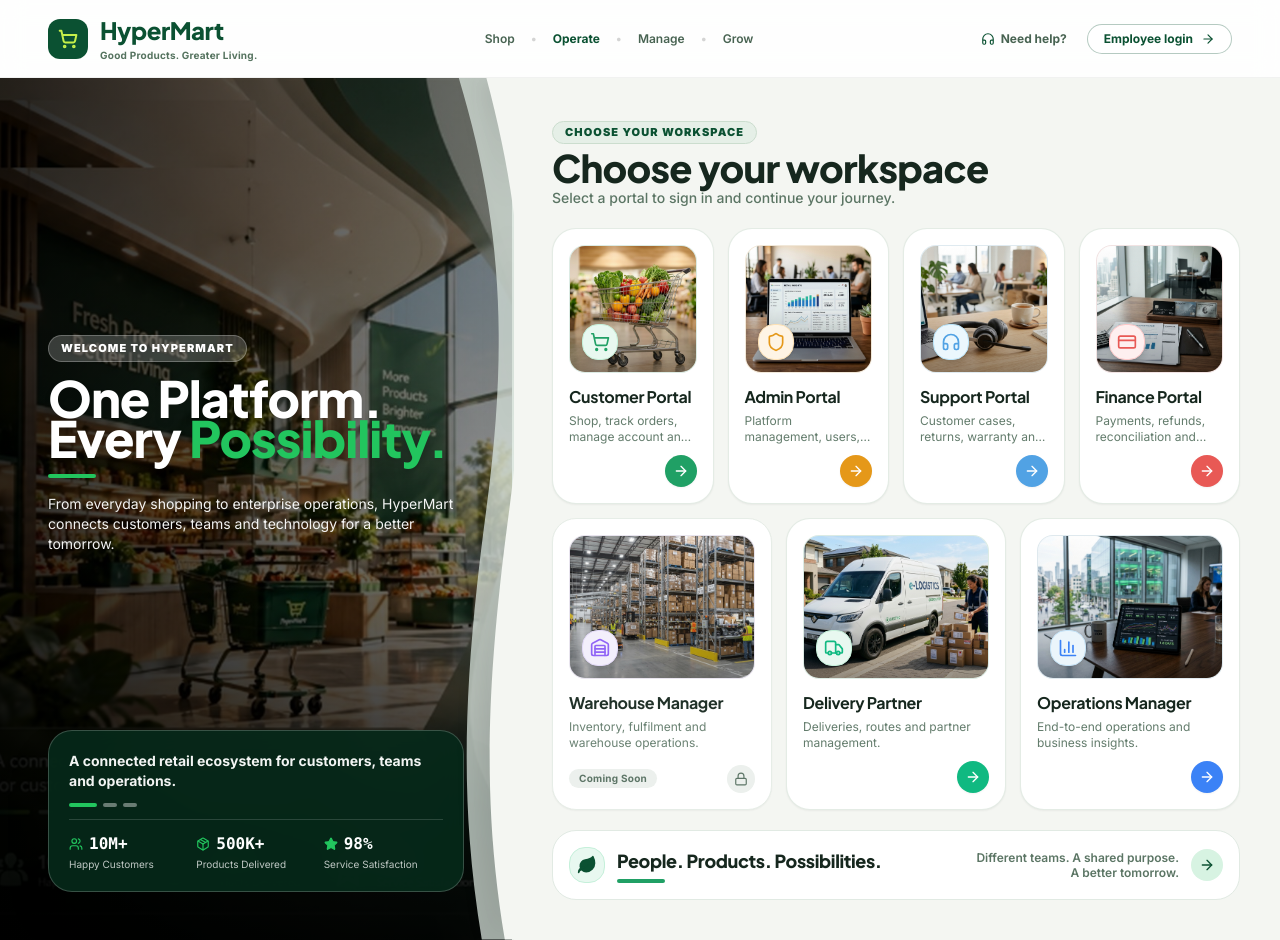
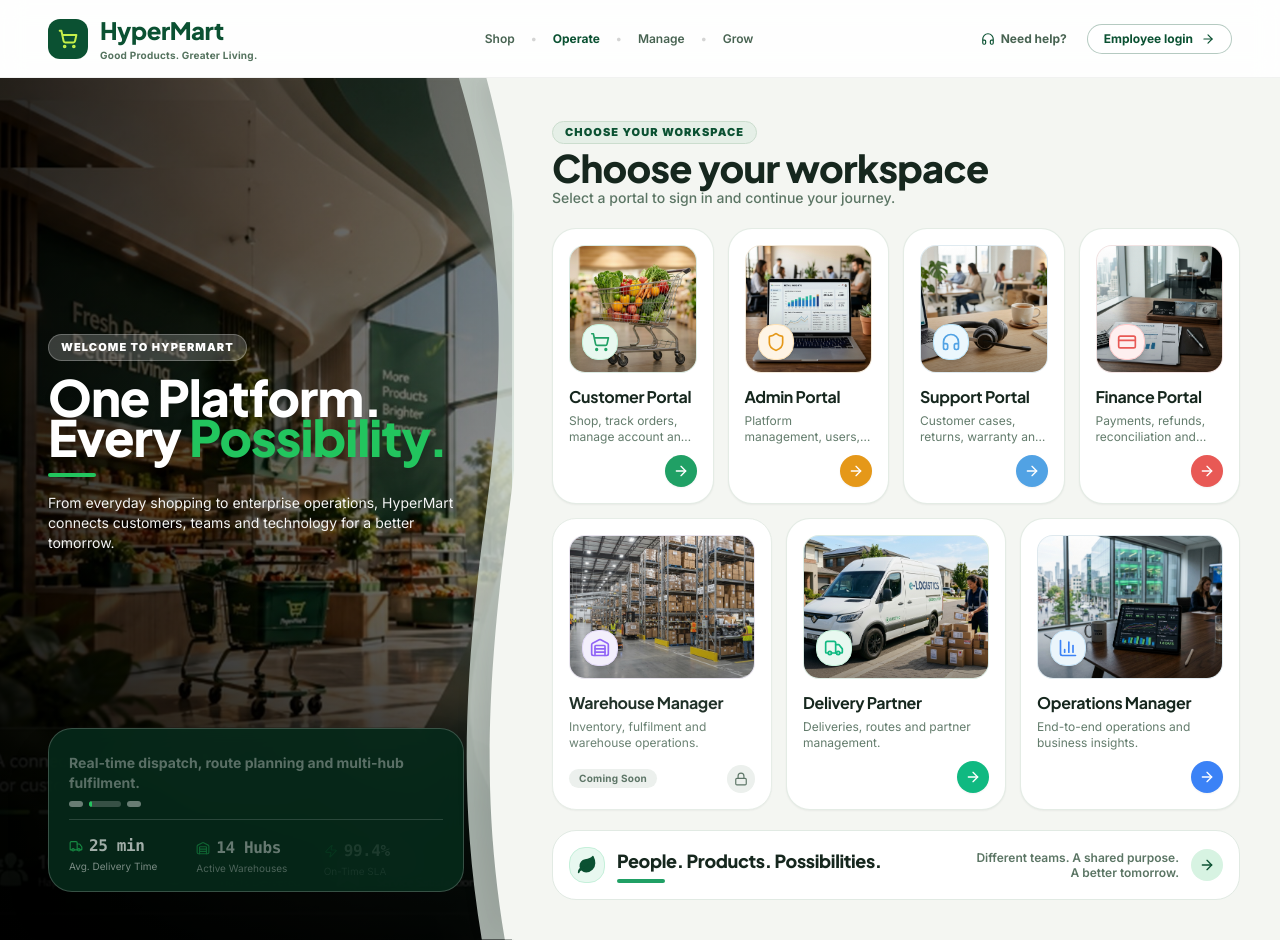
Before and after one commit to KSukant/Hyper_Mart, a Next.js app: page / in a window 1280 px wide. Built offline with nearby package versions, Linux system fonts and the light colour scheme.

Commit message:
feat(landing): implement interactive animated ecosystem statistics carousel with auto-play progress dashes and framer-motion transitions

```diff
--- a/src/app/page.tsx
+++ b/src/app/page.tsx
@@ -5,13 +5,11 @@ import {
   ShoppingCart,
   Headphones,
   ArrowRight,
-  Users,
-  Package,
-  Star,
   Leaf,
 } from "lucide-react";
 import { PORTAL_REGISTRY } from "@/config/portals";
 import { PortalCard } from "@/components/landing/PortalCard";
+import { EcosystemStatsCarousel } from "@/components/landing/EcosystemStatsCarousel";
 
 export default function UnifiedLandingPage() {
   // Split portals by row from configuration registry
@@ -107,58 +105,8 @@ export default function UnifiedLandingPage() {
             </p>
           </div>
 
-          {/* Glass Statistics Panel at Bottom */}
-          <div className="relative z-10 w-full max-w-md rounded-2xl sm:rounded-3xl bg-[#062A1A]/90 backdrop-blur-md border border-white/20 p-4 sm:p-5 text-white shadow-2xl space-y-3 mt-8 lg:mt-0">
-            <p className="text-xs sm:text-sm font-bold text-white/95 leading-snug">
-              A connected retail ecosystem for customers, teams and operations.
-            </p>
-
-            {/* Slider Dash Indicators */}
-            <div className="flex items-center gap-1.5">
-              <span className="w-7 h-1 rounded-full bg-[#22C55E]" />
-              <span className="w-3.5 h-1 rounded-full bg-white/40" />
-              <span className="w-3.5 h-1 rounded-full bg-white/40" />
-            </div>
-
-            {/* Stats Row */}
-            <div className="grid grid-cols-3 gap-2 pt-3 border-t border-white/15 text-left">
-              <div className="space-y-0.5">
-                <div className="flex items-center gap-1.5 text-xs text-[#A7D1BA]">
-                  <Users className="w-3.5 h-3.5 text-[#22C55E]" />
-                  <span className="font-mono font-black text-sm sm:text-base text-white">
-                    10M+
-                  </span>
-                </div>
-                <span className="text-[10px] text-white/75 block leading-tight">
-                  Happy Customers
-                </span>
-              </div>
-
-              <div className="space-y-0.5">
-                <div className="flex items-center gap-1.5 text-xs text-[#A7D1BA]">
-                  <Package className="w-3.5 h-3.5 text-[#22C55E]" />
-                  <span className="font-mono font-black text-sm sm:text-base text-white">
-                    500K+
-                  </span>
-                </div>
-                <span className="text-[10px] text-white/75 block leading-tight">
-                  Products Delivered
-                </span>
-              </div>
-
-              <div className="space-y-0.5">
-                <div className="flex items-center gap-1.5 text-xs text-[#A7D1BA]">
-                  <Star className="w-3.5 h-3.5 text-[#22C55E] fill-[#22C55E]" />
-                  <span className="font-mono font-black text-sm sm:text-base text-white">
-                    98%
-                  </span>
-                </div>
-                <span className="text-[10px] text-white/75 block leading-tight">
-                  Service Satisfaction
-                </span>
-              </div>
-            </div>
-          </div>
+          {/* Interactive Animated Glass Statistics Carousel at Bottom */}
+          <EcosystemStatsCarousel />
         </section>
 
         {/* ── RIGHT: Unified Workspace Selection Gateway (~60% on Desktop) ── */}
--- /dev/null
+++ b/src/components/landing/EcosystemStatsCarousel.tsx
@@ -0,0 +1,222 @@
+"use client";
+
+import { useState, useEffect, useRef } from "react";
+import { motion, AnimatePresence } from "framer-motion";
+import {
+  Users,
+  Package,
+  Star,
+  Truck,
+  Warehouse,
+  Zap,
+  ShieldCheck,
+  TrendingUp,
+  Clock,
+  LucideIcon,
+} from "lucide-react";
+
+interface StatItem {
+  icon: LucideIcon;
+  value: string;
+  label: string;
+  fillIcon?: boolean;
+}
+
+interface SlideData {
+  id: number;
+  message: string;
+  stats: [StatItem, StatItem, StatItem];
+}
+
+const SLIDES: SlideData[] = [
+  {
+    id: 0,
+    message: "A connected retail ecosystem for customers, teams and operations.",
+    stats: [
+      {
+        icon: Users,
+        value: "10M+",
+        label: "Happy Customers",
+      },
+      {
+        icon: Package,
+        value: "500K+",
+        label: "Products Delivered",
+      },
+      {
+        icon: Star,
+        value: "98%",
+        label: "Service Satisfaction",
+        fillIcon: true,
+      },
+    ],
+  },
+  {
+    id: 1,
+    message: "Real-time dispatch, route planning and multi-hub fulfilment.",
+    stats: [
+      {
+        icon: Truck,
+        value: "25 min",
+        label: "Avg. Delivery Time",
+      },
+      {
+        icon: Warehouse,
+        value: "14 Hubs",
+        label: "Active Warehouses",
+      },
+      {
+        icon: Zap,
+        value: "99.4%",
+        label: "On-Time SLA",
+      },
+    ],
+  },
+  {
+    id: 2,
+    message: "Enterprise-grade governance, unified ledger and analytics.",
+    stats: [
+      {
+        icon: ShieldCheck,
+        value: "100%",
+        label: "Audit Compliance",
+      },
+      {
+        icon: TrendingUp,
+        value: "₹250Cr+",
+        label: "Annual Volume",
+      },
+      {
+        icon: Clock,
+        value: "99.99%",
+        label: "Platform Uptime",
+      },
+    ],
+  },
+];
+
+const AUTOPLAY_INTERVAL = 5000; // 5 seconds per slide
+
+export function EcosystemStatsCarousel() {
+  const [currentIndex, setCurrentIndex] = useState(0);
+  const [isPaused, setIsPaused] = useState(false);
+  const timerRef = useRef<NodeJS.Timeout | null>(null);
+
+  useEffect(() => {
+    if (isPaused) return;
+
+    timerRef.current = setInterval(() => {
+      setCurrentIndex((prev) => (prev + 1) % SLIDES.length);
+    }, AUTOPLAY_INTERVAL);
+
+    return () => {
+      if (timerRef.current) clearInterval(timerRef.current);
+    };
+  }, [isPaused, currentIndex]);
+
+  const activeSlide = SLIDES[currentIndex];
+
+  return (
+    <div
+      onMouseEnter={() => setIsPaused(true)}
+      onMouseLeave={() => setIsPaused(false)}
+      className="relative z-10 w-full max-w-md rounded-2xl sm:rounded-3xl bg-[#062A1A]/90 backdrop-blur-md border border-white/20 p-4 sm:p-5 text-white shadow-2xl space-y-3 mt-8 lg:mt-0 transition-all duration-300 hover:border-white/30"
+      role="region"
+      aria-label="HyperMart Ecosystem Highlights"
+    >
+      {/* ── Headline Message with Smooth Crossfade & Upward Slide ── */}
+      <div className="min-h-[40px] flex items-center">
+        <AnimatePresence mode="wait">
+          <motion.p
+            key={activeSlide.id}
+            initial={{ opacity: 0, y: 6 }}
+            animate={{ opacity: 1, y: 0 }}
+            exit={{ opacity: 0, y: -6 }}
+            transition={{ duration: 0.35, ease: "easeOut" }}
+            className="text-xs sm:text-sm font-bold text-white/95 leading-snug"
+          >
+            {activeSlide.message}
+          </motion.p>
+        </AnimatePresence>
+      </div>
+
+      {/* ── Slider Dash Indicators with Live Progress Animation ── */}
+      <div className="flex items-center gap-1.5" role="tablist" aria-label="Slide indicators">
+        {SLIDES.map((slide, index) => {
+          const isActive = index === currentIndex;
+          return (
+            <button
+              key={slide.id}
+              onClick={() => setCurrentIndex(index)}
+              role="tab"
+              aria-selected={isActive}
+              aria-label={`Show slide ${index + 1}: ${slide.message}`}
+              className={`relative h-1.5 rounded-full overflow-hidden transition-all duration-300 focus:outline-none focus-visible:ring-2 focus-visible:ring-[#22C55E] ${
+                isActive ? "w-8 bg-white/20" : "w-3.5 bg-white/40 hover:bg-white/60 cursor-pointer"
+              }`}
+            >
+              {isActive && (
+                <motion.span
+                  key={`progress-${currentIndex}-${isPaused ? "paused" : "running"}`}
+                  initial={{ width: "0%" }}
+                  animate={{ width: isPaused ? undefined : "100%" }}
+                  transition={{
+                    duration: AUTOPLAY_INTERVAL / 1000,
+                    ease: "linear",
+                  }}
+                  className="absolute inset-y-0 left-0 bg-[#22C55E] rounded-full"
+                  style={{ width: isPaused ? "100%" : undefined }}
+                />
+              )}
+            </button>
+          );
+        })}
+      </div>
+
+      {/* ── Animated Stats Row ── */}
+      <div className="pt-3 border-t border-white/15">
+        <AnimatePresence mode="wait">
+          <motion.div
+            key={activeSlide.id}
+            initial={{ opacity: 0 }}
+            animate={{ opacity: 1 }}
+            exit={{ opacity: 0 }}
+            transition={{ duration: 0.25 }}
+            className="grid grid-cols-3 gap-2 text-left"
+          >
+            {activeSlide.stats.map((stat, idx) => {
+              const Icon = stat.icon;
+              return (
+                <motion.div
+                  key={stat.label}
+                  initial={{ opacity: 0, y: 8 }}
+                  animate={{ opacity: 1, y: 0 }}
+                  transition={{
+                    duration: 0.35,
+                    delay: idx * 0.08,
+                    ease: "easeOut",
+                  }}
+                  className="space-y-0.5"
+                >
+                  <div className="flex items-center gap-1.5 text-xs text-[#A7D1BA]">
+                    <Icon
+                      className={`w-3.5 h-3.5 text-[#22C55E] flex-shrink-0 ${
+                        stat.fillIcon ? "fill-[#22C55E]" : ""
+                      }`}
+                    />
+                    <span className="font-mono font-black text-sm sm:text-base text-white tracking-tight">
+                      {stat.value}
+                    </span>
+                  </div>
+                  <span className="text-[10px] text-white/75 block leading-tight">
+                    {stat.label}
+                  </span>
+                </motion.div>
+              );
+            })}
+          </motion.div>
+        </AnimatePresence>
+      </div>
+    </div>
+  );
+}
```
